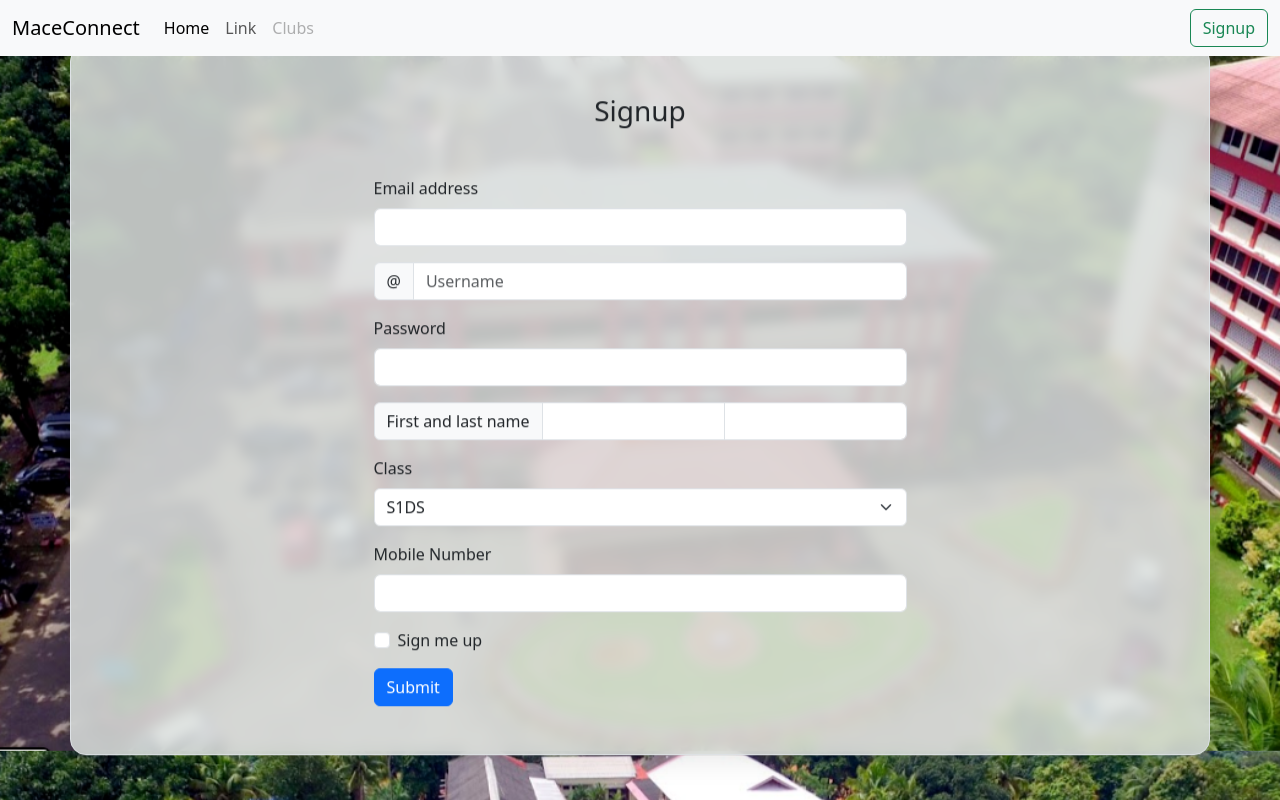
After one commit to inamurahman/mace-connect, a Flask app: page /signup/student in a window 1280 px wide. The commit adds this page. Run offline with Flask 3, Linux system fonts and the light colour scheme.

Commit message:
create event signup

```diff
--- a/app.py
+++ b/app.py
@@ -1,6 +1,6 @@
 from flask import Flask, jsonify, render_template, redirect, url_for, request, session, make_response
 from functools import wraps
-from database import engine, load_user_from_db
+from database import engine, load_user_from_db, get_user_id, get_user, load_faculty_from_db
 from sqlalchemy import text
 import os
 app = Flask(__name__)
@@ -8,8 +8,6 @@ app.secret_key = os.environ.get('SECRET_KEY')
 
 
 events = [{'id': 1, 'name': 'takshak', 'date': '2019-01-01', 'description':"Lorem ipsum dolor sit amet, consectetur adipiscing elit, sed do eiusmod tempor", 'venue':'Seminar hall 2'}, {'id': 2, 'name': 'sanskriti', 'date': '2019-01-01', 'description':"Lorem ipsum dolor sit amet, consectetur adipiscing elit, sed do eiusmod tempor", 'venue':'ootpra'}, {'id': 3, 'name': 'dj night', 'date': '2019-01-01', 'description':"Lorem ipsum dolor sit amet, consectetur adipiscing elit, sed do eiusmod tempor", 'venue': 'basket ball court'}, {'id': 4, 'name': 'dj night', 'date': '2019-01-01', 'description':"Lorem ipsum dolor sit amet, consectetur adipiscing elit, sed do eiusmod tempor", 'venue': 'basket ball court'}, {'id': 5, 'name': 'dj night', 'date': '2019-01-01', 'description':"Lorem ipsum dolor sit amet, consectetur adipiscing elit, sed do eiusmod tempor", 'venue': 'basket ball court'}, {'id': 6, 'name': 'dj night', 'date': '2019-01-01', 'description':"Lorem ipsum dolor sit amet, consectetur adipiscing elit, sed do eiusmod tempor", 'venue': 'basket ball court'}]
-
-users = load_user_from_db()
 
 # users = {'trial@gmail.com': {'password': 'secret', 'type':'admin'}}
 
@@ -48,8 +46,12 @@ def login():
     username = request.form['username']
     password = request.form['password']
     remember_me = 'remember_me' in request.form
-    if username in users and users[username]['password'] == password:
-        session['username'] = username
+
+    user = get_user(username)
+
+    if user['password'] == password:
+        session['username'] = user['username']
+        session['usertype'] = user['usertype']
         if remember_me:
             session.permanent = True
             response = make_response(redirect(url_for('home')))
@@ -64,12 +66,96 @@ def login():
 @app.route('/logout')
 def logout():
     session.pop('username', None)
+    session.pop('usertype', None)
     return render_template('login.html', error="You have been logged out")
 
 @app.route('/api/events')
 def api_events():
     return jsonify(events)
 
+@app.route('/signup')
+def signup():
+    return render_template('signup.html')
+
+
+
+@app.route('/signup/<string:usertype>', methods=['GET', 'POST'])
+def signup_form(usertype):
+    types = ['student', 'faculty', 'organizer']
+    if usertype not in types:
+        return "Invalid user type", 404
+    if request.method == 'GET':
+        classes = ['S1DS','S1CS','S1ME','S2DS','S2CS','S2ME','S3DS','S3CS','S3ME','S4DS','S4CS','S4ME','S5DS','S5CS','S5ME','S6DS','S6CS','S6ME','S7DS','S7CS','S7ME','S8DS','S8CS','S8ME']
+        departments = ['Computer Science', 'Mechanical', 'Electrical', 'Electronics', 'Civil']
+        return render_template('signupForm.html', usertype=usertype,  classlist=classes, deptlist=departments)
+
+    users = load_user_from_db()
+    if usertype == 'student':
+        print(request.form)
+        email = request.form['email']
+        username = request.form['username']
+        password = request.form['password']
+        fname = request.form['firstname']
+        lname = request.form['lastname']
+        batch = request.form['class']
+        mobile = request.form['mobile']
+        if username in users:
+            return render_template('signupForm.html', usertype=usertype, error="Username already exists")
+        with engine.connect() as connection:
+            stmt = text("INSERT INTO Users (Username, Password, UserType, Email) VALUES (:user, :passwd, :type, :mail )").bindparams(user=username, passwd=password, type=usertype, mail=email)
+            result = connection.execute(stmt)
+            stmt = text("INSERT INTO UserDetails (FirstName, LastName, Class, Mobile, UserID) VALUES (:fname, :lname, :batch, :mobile, :id)").bindparams(fname=fname, lname=lname, batch=batch, mobile=mobile, id=get_user_id(username))
+            result = connection.execute(stmt)
+        return redirect(url_for('login'))
+
+    elif usertype == 'faculty':
+        email = request.form['email']
+        username = request.form['username']
+        password = request.form['password']
+        fname = request.form['firstname']
+        lname = request.form['lastname']
+        mobile = request.form['mobile']
+        dept = request.form['dept']
+        if username in users:
+            return render_template('signupForm.html', usertype=usertype, error="Username already exists")
+
+        with engine.connect() as connection:
+            stmt = text("INSERT INTO Users (Username, Password, UserType, Email) VALUES (:user, :passwd, :type, :mail )").bindparams(user=username, passwd=password, type=usertype, mail=email)
+            result = connection.execute(stmt)
+            stmt = text("INSERT INTO UserDetails (FirstName, LastName, Department, Mobile, UserID) VALUES (:fname, :lname, :dept, :mobile, :id)").bindparams(fname=fname, lname=lname, dept=dept, mobile=mobile, id=get_user_id(username))
+            result = connection.execute(stmt)
+        return redirect(url_for('login'))
+
+    elif usertype == 'organizer':
+        email = request.form['email']
+        username = request.form['username']
+        password = request.form['password']
+        orgname = request.form['orgname']
+        orgdesc = request.form['orgdesc']
+        facultyadv = request.form['faculty']
+
+        with engine.connect() as connection:
+            stmt = text("INSERT INTO Users (Username, Password, UserType, Email) VALUES (:user, :passwd, :type, :mail )").bindparams(user=username, passwd=password, type=usertype, mail=email)
+            result = connection.execute(stmt)
+            stmt = text("INSERT INTO Organizer (OrganizerName, Description, AdvisorUsername, UserID) VALUES (:orgname, :orgdesc, :facultyadv)").bindparams(orgname=orgname, orgdesc=orgdesc, facultyadv=facultyadv)
+        return redirect(url_for('login'))
+
+@app.route('/createevent', methods=['GET', 'POST'])
+def create_event():
+    if request.method == 'GET':
+        return render_template('createevent.html', faculties=load_faculty_from_db(),categorylist=['Technical', 'Cultural', 'Sports', 'Workshop', 'Seminar', 'Other'])
+
+    name = request.form['name']
+    date = request.form['date']
+    description = request.form['description']
+    venue = request.form['venue']
+    category = request.form['category']
+    faculty = request.form['faculty']
+
+    with engine.connect() as connection:
+        smtp = text("INSERT INTO Events (EventName, Date, Description, Location, Category, OrganizerID, RequestedBy) VALUES (:name, :date, :description, :venue, :category, :organizerid)").bindparams(name=name, date=date, description=description, venue=venue, category=category, organizerid=get_user_id(session['username'], faculty=faculty))
+        result = connection.execute(smtp)
+    return redirect(url_for('home'))
 
 if __name__ == "__main__":
     app.run(debug=True)
--- a/templates/navbar.html
+++ b/templates/navbar.html
@@ -100,9 +100,27 @@
           <a class="nav-link disabled" aria-disabled="true">Clubs</a>
         </li>
       </ul>
-      <form action="{{url_for('logout')}}" method="GET" class="d-flex">
-        <button class="btn btn-outline-danger" type="submit">Logout</button>
-      </form>
+      {% if session['usertype'] == 'organizer' %}
+        <form action="{{url_for('create_event')}}" method="GET" class="d-flex">
+          <button class="btn btn-primary mx-3" type="submit">Create Event</button>
+        </form>
+      {% endif %}
+
+      {% if session['username'] %}
+        <form action="{{url_for('logout')}}" method="GET" class="d-flex">
+          <button class="btn btn-outline-danger" type="submit">Logout</button>
+        </form>
+      {% else %}
+        {% if request.path == '/signup' %}
+          <form action="{{url_for('login')}}" method="GET" class="d-flex">
+            <button class="btn btn-outline-primary" type="submit">Login</button>
+          </form>
+        {% else %}
+          <form action="{{url_for('signup')}}" method="GET" class="d-flex">
+            <button class="btn btn-outline-success" type="submit">Signup</button>
+          </form>
+        {% endif %}
+      {% endif %}
       <!-- <form class="d-flex" role="search">
         <input class="form-control me-2" type="search" placeholder="Search" aria-label="Search">
         <button class="btn btn-outline-success" type="submit">Search</button>
--- /dev/null
+++ b/templates/signupForm.html
@@ -0,0 +1,105 @@
+<!DOCTYPE html>
+<html lang="en">
+<head>
+  <meta charset="UTF-8">
+  <meta name="viewport" content="width=device-width, initial-scale=1.0">
+  <title>MaceConnect</title>
+  <!-- Bootstrap CSS -->
+  <link rel="stylesheet" href="https://cdn.jsdelivr.net/npm/bootstrap@5.3.2/dist/css/bootstrap.min.css">
+  <script src="https://cdn.jsdelivr.net/npm/@popperjs/core@2.11.8/dist/umd/popper.min.js" integrity="sha384-I7E8VVD/ismYTF4hNIPjVp/Zjvgyol6VFvRkX/vR+Vc4jQkC+hVqc2pM8ODewa9r" crossorigin="anonymous"></script>
+  <script src="https://cdn.jsdelivr.net/npm/bootstrap@5.3.2/dist/js/bootstrap.min.js" integrity="sha384-BBtl+eGJRgqQAUMxJ7pMwbEyER4l1g+O15P+16Ep7Q9Q+zqX6gSbd85u4mG4QzX+" crossorigin="anonymous"></script>
+</head>
+<body style="background-color: #8fc1e0; background-image: url('./static/mace.png'); background-size: cover;">
+    {% include 'navbar.html' %}
+    {% if error %}
+        <div class="alert alert-warning position-absolute bottom-0 end-0 px-5 mx-3" role="alert">
+          {{ error }}
+        </div>
+        {% endif %}
+  <div class="container position-absolute top-50 start-50 translate-middle border mx-auto py-5 px-4" style="/* From https://css.glass */
+  background: rgba(219, 224, 222, 0.86);
+  border-radius: 16px;
+  box-shadow: 0 4px 30px rgba(0, 0, 0, 0.1);
+  backdrop-filter: blur(6.6px);
+  -webkit-backdrop-filter: blur(6.6px);
+  border: 1px solid rgba(219, 224, 222, 1);">
+    <div class="row justify-content-center">
+      <div class="col-md-6">
+        <h3 class="text-center mb-5">Signup</h1>
+            {% if error %}
+        <div class="alert alert-warning position-absolute bottom-0 end-0 px-5 mx-3" role="alert">
+          {{ error }}
+        </div>
+        {% endif %}
+        <form action="{{url_for('signup_form',usertype=usertype)}}" method="post">
+            <div class="mb-3" name="email">
+              <label for="exampleInputEmail1" class="form-label">Email address</label>
+              <input type="email" class="form-control" id="exampleInputEmail1" name="email" aria-describedby="emailHelp">
+              <div id="emailHelp" class="form-text"></div>
+            </div>
+            <div class="input-group mb-3">
+                <span class="input-group-text" id="basic-addon1">@</span>
+                <input type="text" class="form-control" placeholder="Username" name="username" aria-label="Username" aria-describedby="basic-addon1">
+            </div>
+            <div class="mb-3">
+              <label for="exampleInputPassword1" class="form-label">Password</label>
+              <input type="password" name="password" class="form-control" id="exampleInputPassword1">
+            </div>
+            {% if usertype=='organizer' %}
+            <div class="mb-3">
+            <label for="orgname" class="form-label">Organisation Name</label>
+            <input type="text" name="orgname" class="form-control" id="orgname">
+            </div>
+            <div class="mb-3">
+            <label for="orgaddress" class="form-label">Organisation Description</label>
+            <textarea type="textarea" name="orgdesc" class="form-control" id="orgaddress">
+            </textarea>
+            </div>
+            <label class="form-label">Faculty Advisor</label>
+            <select class="form-select mb-3" name="faculty" aria-label="Default select example">
+                {% for faculty in faculties %}
+                <option value="{{faculty.id}}">{{faculty.firstname}}{{faculty.lastname}}</option>
+                {% endfor %}
+            </select>
+            {% else %}
+            <div class="input-group mb-3    ">
+                <span class="input-group-text">First and last name</span>
+                <input type="text" aria-label="First name" name="firstname" class="form-control">
+                <input type="text" aria-label="Last name" name="lastname" class="form-control">
+            </div>
+            {% endif %}
+
+            {% if usertype=='student' %}
+            <label for="class" class="form-label">Class</label>
+            <select class="form-select mb-3" name="class" aria-label="Default select example">
+                {% for class in classlist %}
+                <option value="{{class}}">{{class}}</option>
+                {% endfor %}
+            </select>
+            {% endif %}
+            {% if usertype=='faculty' %}
+            <label for="dept" class="form-label">Department</label>
+            <select class="form-select mb-3" name="dept" aria-label="Default select example">
+                {% for dept in deptlist %}
+                <option value="{{dept}}">{{dept}}</option>
+                {% endfor %}
+            </select>
+            {% endif %}
+            {% if usertype=='faculty' or usertype=='student' %}
+            <div class="mb-3">
+                <label for="mobilenumber" class="form-label">Mobile Number</label>
+                <input type="number" name="mobile" class="form-control" id="mobilenumber">
+                </div>
+            {% endif %}
+            <div class="mb-3 form-check">
+              <input type="checkbox" class="form-check-input" id="exampleCheck1">
+              <label class="form-check-label" for="exampleCheck1">Sign me up</label>
+            </div>
+            <button type="submit" class="btn btn-primary">Submit</button>
+          </form>
+      </div>
+    </div>
+  </div>
+
+</body>
+</html>
```
Also changed, not shown: database.py (+25 -4 lines), templates/cards.html (+8 -6 lines), templates/createevent.html (added, +76 -0 lines), templates/home.html (+7 -2 lines), templates/signup.html (+34 -24 lines).
